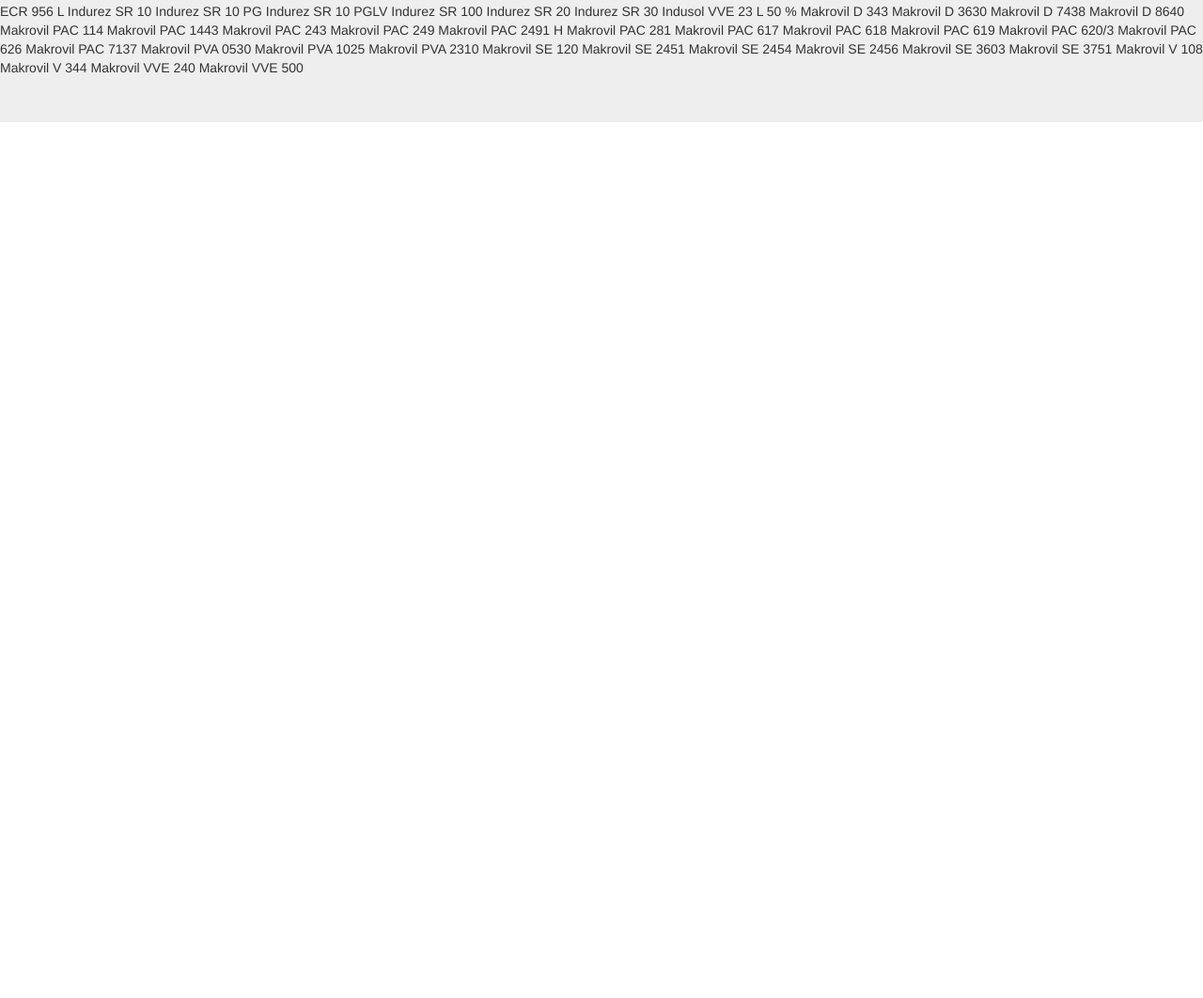
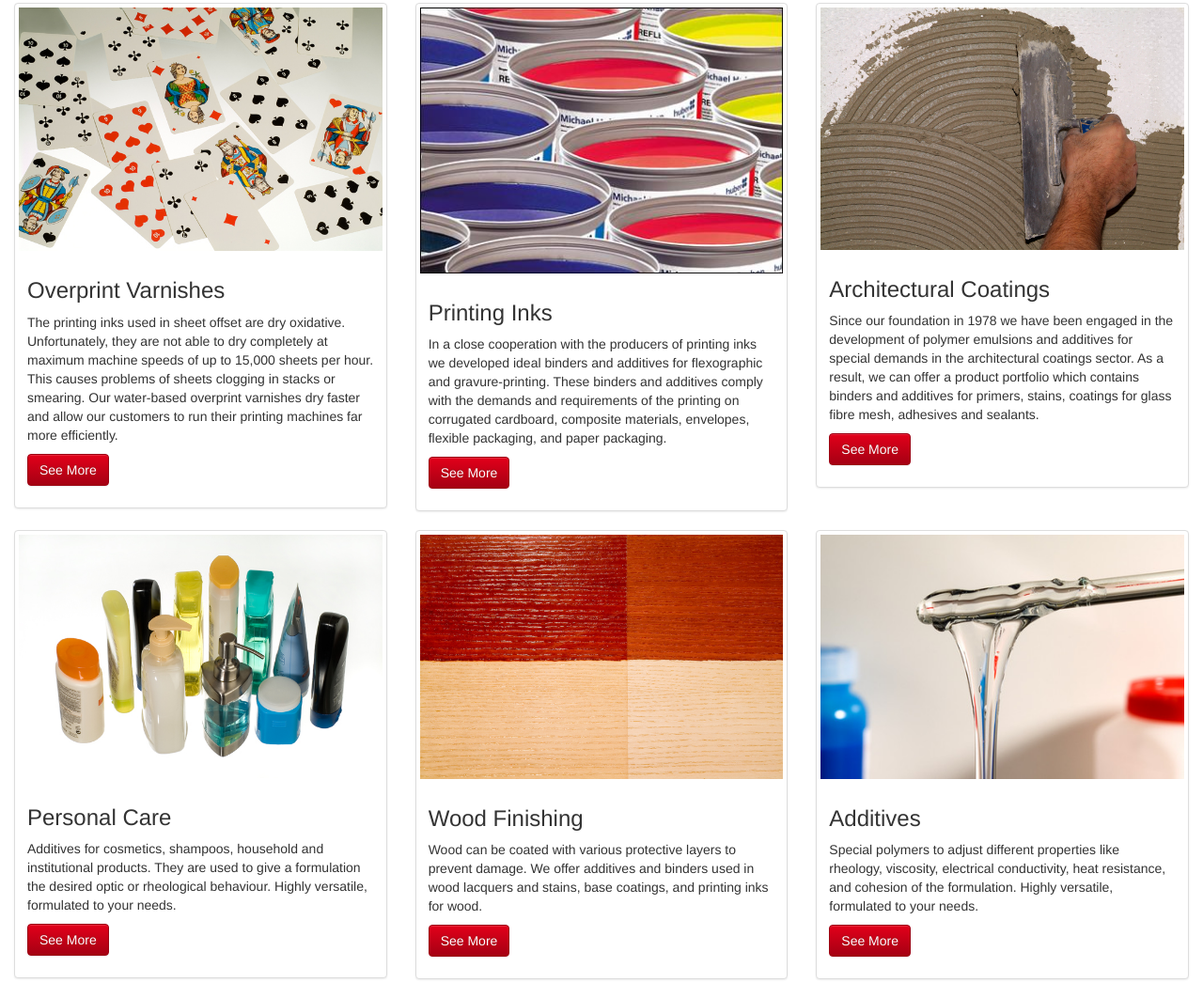
Before and after one commit to byrondevonwall/indulor, a website: page products.html in a window 1280 px wide. Shown: the part 298-1360 px from the top of the page at 94% size. Before the commit the page ends 800 px from the top, so only its background shows below. Drawn offline with nearby package versions, Linux system fonts and the light colour scheme.

Commit message:
add pages and pictures, update product pages

```diff
--- a/products.html
+++ b/products.html
@@ -44,122 +44,77 @@
   </div><!-- /.container-fluid -->
 </nav>
 
-<div class="jumbotron">
-  Products
-With more than 30 years experience in the polymerization of emulsions, solutions and bulk polymers and an international network of production sites, administration and distribution facilities we serve customers in all regions worldwide. We offer a wide and unique portfolio of polymers which have proved themselves as being suitable in a variety of different applications.
-In the following you find comprehensive information about our products.
-
-Indunal A
-Indunal ECR 774 L
-Indunal NHMP
-Indunal NKS
-Indunal OP 258 AS
-Indunal OP 258 PN
-Indunal PL 265 AM
-Indunal S 1129 HPL
-Indunal S 1134 MHPL
-Indunal S 2230 HPL
-Indunal T 122
-Indunal T 1420
-Indunal T 147
-Indunal T 171
-Indunal T 172
-Indunal T 256
-Indunal Z 15
-Induprint PAC 243
-Induprint PAC 249
-Induprint PAC 2622
-Induprint PAC 266
-Induprint PAC 281
-Induprint PAC 308
-Induprint PAC 3147
-Induprint PAC 317 H
-Induprint PAC 353
-Induprint PAC 3531
-Induprint PAC 3533
-Induprint PAC 4201 S
-Induprint PAC 4212 H
-Induprint PAC 4239 H
-Induprint PAC 504
-Induprint PAC 63
-Induprint PAC 665
-Induprint PAC 816
-Induprint PAC 907
-Induprint PAC 916
-Induprint S 1033
-Induprint S 1033 M
-Induprint S 1039 D
-Induprint S 3040
-Induprint SE 181
-Induprint SE 1837
-Induprint SE 196
-Induprint SE 1985
-Induprint SE 199
-Induprint SE 2194
-Induprint SE 245
-Induprint SE 2457
-Induprint SE 2458
-Induprint SE 255
-Induprint SE 2675
-Induprint SE 284
-Induprint SE 2872
-Induprint SE 288
-Induprint SE 290
-Induprint SE 2942
-Induprint SE 295
-Induprint SE 2954
-Induprint SE 371
-Induprint SE 375
-Induprint SE 87
-Induprint SE 8760
-Induprint SE 90
-Induprint SE 900
-Induprint SE 9035
-Induprint SE 91
-Induquat ECR 35 L
-Induquat ECR 35 L Cosmetic
-Induquat ECR 40 LL
-Induquat ECR 40 LL Cosmetic
-Induquat ECR 69 L
-Induquat ECR 69 L Cosmetic
-Induquat ECR 956 L
-Indurez SR 10
-Indurez SR 10 PG
-Indurez SR 10 PGLV
-Indurez SR 100
-Indurez SR 20
-Indurez SR 30
-Indusol VVE 23 L 50 %
-Makrovil D 343
-Makrovil D 3630
-Makrovil D 7438
-Makrovil D 8640
-Makrovil PAC 114
-Makrovil PAC 1443
-Makrovil PAC 243
-Makrovil PAC 249
-Makrovil PAC 2491 H
-Makrovil PAC 281
-Makrovil PAC 617
-Makrovil PAC 618
-Makrovil PAC 619
-Makrovil PAC 620/3
-Makrovil PAC 626
-Makrovil PAC 7137
-Makrovil PVA 0530
-Makrovil PVA 1025
-Makrovil PVA 2310
-Makrovil SE 120
-Makrovil SE 2451
-Makrovil SE 2454
-Makrovil SE 2456
-Makrovil SE 3603
-Makrovil SE 3751
-Makrovil V 108
-Makrovil V 344
-Makrovil VVE 240
-Makrovil VVE 500
-</div>
+<div class="container-fluid">
+  <div class="jumbotron">
+    <h2>Products</h2>
+      With more than 30 years experience in the polymerization of emulsions, solutions and bulk polymers.  We offer a wide and unique portfolio of polymers which have proved themselves as being suitable in a variety of different applications.
+      In the following you find comprehensive information about our products.
+    </div>
+    <div class="row">
+      <div class="col-sm-6 col-md-4">
+        <div class="thumbnail">
+          <img class="img-responsive" src="./assets/img/playingcards.jpg" alt="cards">
+          <div class="caption">
+            <h3>Overprint Varnishes</h3>
+            <p>The printing inks used in sheet offset are dry oxidative. Unfortunately, they are not able to dry completely at maximum machine speeds of up to 15,000 sheets per hour. This causes problems of sheets clogging in stacks or smearing. Our water-based overprint varnishes dry faster and allow our customers to run their printing machines far more efficiently.</p>
+            <p><a href="./product_pages/overprint_varnishes.html" class="btn btn-primary" role="button">See More</a>
+          </div>
+        </div>
+      </div>
+      <div class="col-sm-6 col-md-4">
+        <div class="thumbnail">
+          <img class="img-responsive" src="./assets/img/printing_inks.jpg" alt="inks">
+          <div class="caption">
+            <h3>Printing Inks</h3>
+            <p>In a close cooperation with the producers of printing inks we developed ideal binders and additives for flexographic and gravure-printing. These binders and additives comply with the demands and requirements of the printing on corrugated cardboard, composite materials, envelopes, flexible packaging, and paper packaging.</p>
+            <p><a href="./product_pages/printing_inks.html" class="btn btn-primary" role="button">See More</a>
+          </div>
+        </div>
+      </div>
+      <div class="col-sm-6 col-md-4">
+        <div class="thumbnail">
+          <img class="img-responsive" src="./assets/img/spreadingstuff.jpg" alt="spreading coatings">
+          <div class="caption">
+            <h3>Architectural Coatings</h3>
+            <p>Since our foundation in 1978 we have been engaged in the development of polymer emulsions and additives for special demands in the architectural coatings sector. As a result, we can offer a product portfolio which contains binders and additives for primers, stains, coatings for glass fibre mesh, adhesives and sealants.</p>
+            <p><a href="architectural_coatings.html" class="btn btn-primary" role="button">See More</a>
+          </div>
+        </div>
+      </div>
+    </div>
+    <div class="row">
+      <div class="col-sm-6 col-md-4">
+        <div class="thumbnail">
+          <img class="img-responsive" src="./assets/img/personalcareproducts.jpg" alt="cards">
+          <div class="caption">
+            <h3>Personal Care</h3>
+            <p>Additives for cosmetics, shampoos, household and institutional products. They are used to give a formulation the desired optic or rheological behaviour.  Highly versatile, formulated to your needs.</p>
+            <p><a href="./product_pages/personal_care.html" class="btn btn-primary" role="button">See More</a>
+          </div>
+        </div>
+      </div>
+      <div class="col-sm-6 col-md-4">
+        <div class="thumbnail">
+          <img class="img-responsive" src="./assets/img/woodfinish.jpg" alt="inks">
+          <div class="caption">
+            <h3>Wood Finishing</h3>
+            <p>Wood can be coated with various protective layers to prevent damage. We offer additives and binders used in wood lacquers and stains, base coatings, and printing inks for wood.</p>
+            <p><a href="./product_pages/wood_finishing.html" class="btn btn-primary" role="button">See More</a>
+          </div>
+        </div>
+      </div>
+      <div class="col-sm-6 col-md-4">
+        <div class="thumbnail">
+          <img class="img-responsive" src="./assets/img/additives.jpg" alt="spreading coatings">
+          <div class="caption">
+            <h3>Additives</h3>
+            <p>Special polymers to adjust different properties like rheology, viscosity, electrical conductivity, heat resistance, and cohesion of the formulation.  Highly versatile, formulated to your needs.</p>
+            <p><a href="additives.html" class="btn btn-primary" role="button">See More</a>
+          </div>
+        </div>
+      </div>
+    </div>
+  </div>
 
 </div>
   <script src="https://code.jquery.com/jquery-2.1.1.min.js"></script>
```
Also changed, not shown: index.html (+1 -1 lines), assets/img/additives.jpg (added), assets/img/personalcareproducts.jpg (added), assets/img/playingcards.jpg (added), assets/img/printing_inks.JPG (added), assets/img/spreadingstuff.jpg (added), assets/img/woodfinish.jpg (added), sample_request.html (added).
